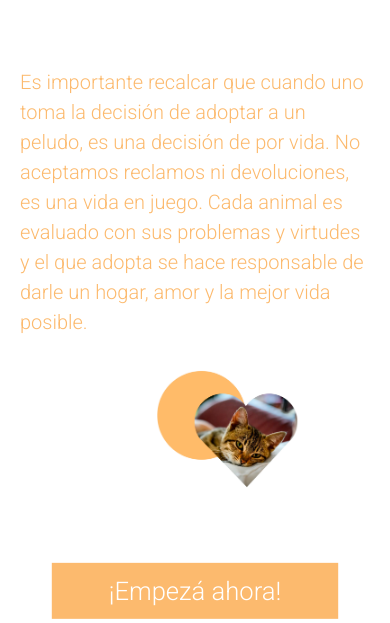
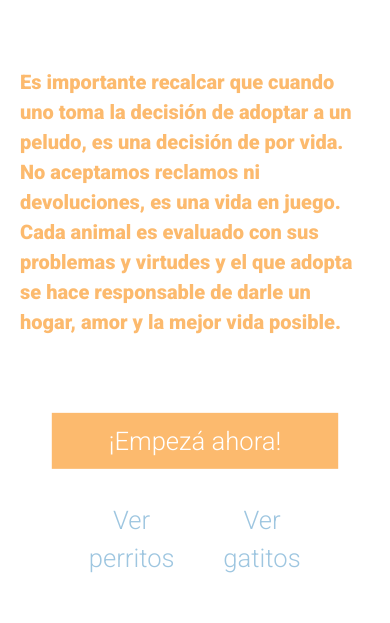
Before and after one commit to agustinavi/iwantahome, a website: page como adoptar.html in a window 390 px wide. Shown: the part 1509-2132 px from the top of the page. Drawn offline with nearby package versions, Linux system fonts and the light colour scheme.

Commit message:
corrigiendo errores

```diff
--- a/como adoptar.html
+++ b/como adoptar.html
@@ -95,11 +95,10 @@
     <!--Fin Section 1-->
 
     <section class="comoadoptarimportante">
-      <p>Es importante recalcar que cuando uno toma la decisión de adoptar a un peludo, es una decisión de por vida. No aceptamos reclamos ni devoluciones, es una vida en juego. Cada animal es evaluado con sus problemas y virtudes y el que adopta se hace responsable de darle un hogar, amor y la mejor vida posible.</p>
 
-      <img class="comoadoptarimg2" src="multimedia/images/fotosadopcion2.jpg" alt="persona con su gato">
-<!--
-      <img class="fondoacomoadoptardesktop" src="/multimedia/images/fondoadopciondesktop.jpg" alt=""> -->
+      <div class="comoadoptarimportantediv">
+        <p>Es importante recalcar que cuando uno toma la decisión de adoptar a un peludo, es una decisión de por vida. No aceptamos reclamos ni devoluciones, es una vida en juego. Cada animal es evaluado con sus problemas y virtudes y el que adopta se hace responsable de darle un hogar, amor y la mejor vida posible.</p>
+    </div>
 
   </section>
 
--- a/scss/components/_comoadoptar.scss
+++ b/scss/components/_comoadoptar.scss
@@ -111,12 +111,11 @@
      width: 100%;
      justify-content: center;
 
-     background-image: url(/multimedia/images/fondoadopciondesktop.jpg) top center;
-
     p{
         color: $colorsecundario;
         font-size: 2rem;
         font-family: 'Roboto', sans-serif;
+        font-weight: 600;
 
         justify-content: center;
     }
--- a/scss/components/_testimonios.scss
+++ b/scss/components/_testimonios.scss
@@ -19,7 +19,6 @@
         @extend %flexbox;
 
         justify-content: flex-start;
-        flex-wrap: wrap;
 
     }
 
@@ -40,9 +39,6 @@
 
     &-ejemplo2{
         flex-direction: row-reverse;
-        h3{
-        padding-left: 1300px;
-        }
      }
 }
 
@@ -51,6 +47,7 @@
         width: 100%;
         padding: 5vh 5vh;
         justify-content: center;
+        flex-wrap: wrap;
 
         h3{
             font-size: 2rem;
```
Also changed, not shown: css/style.css, 1 other file.
